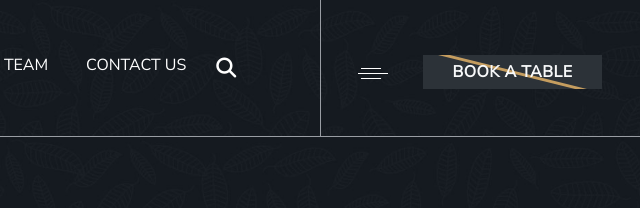
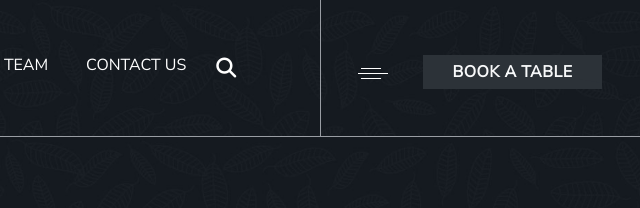
Before and after one commit to zenab12/Ramzien_Restaurant, a plain HTML site: page index.html in a window 1280 px wide. In both pictures the pointer is over the link "BOOK A TABLE". Shown: the top 208 px of the page, 628-1268 px from the left. Drawn offline with nearby package versions, Linux system fonts and the light colour scheme; a web font is replaced by a local one.

Commit message:
uodate button

```diff
--- a/style.css
+++ b/style.css
@@ -319,7 +319,7 @@ button.main-button a::after {
 
 button.main-button a:hover::after,
 button.main-button a:hover::before {
-  border-width: 72px 290.5px;
+  border-width: 72px 400.5px;
 }
 
 button.btn-close {
```
